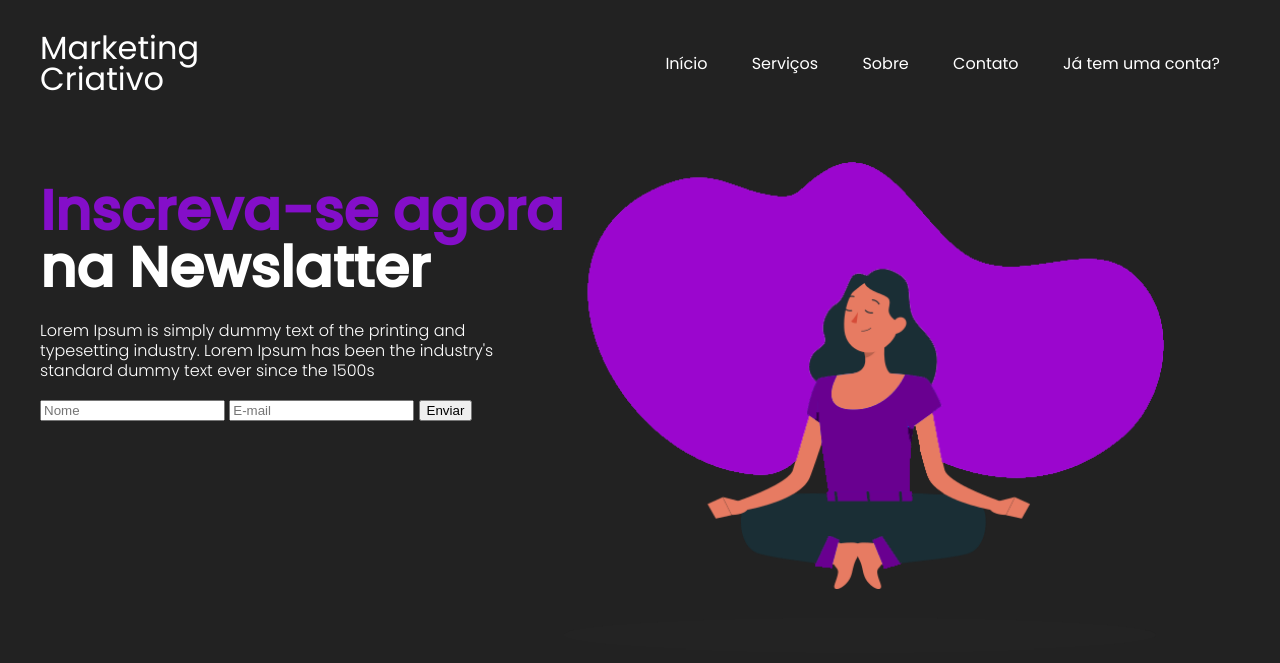
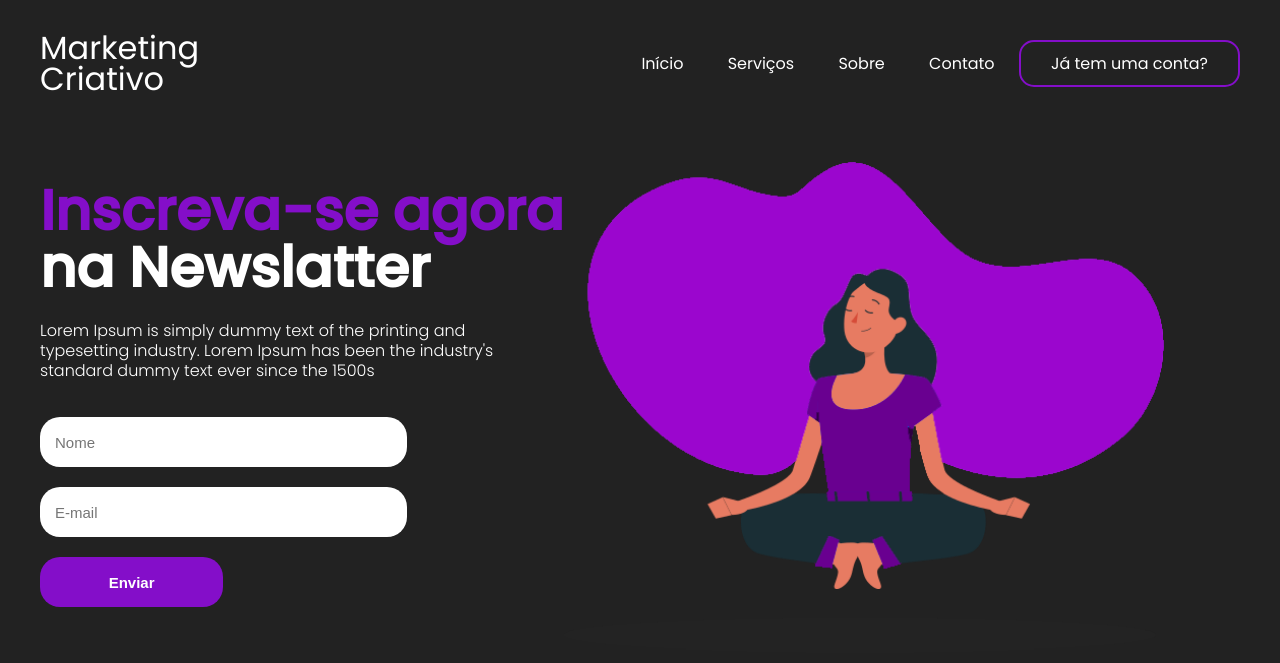
Before and after one commit to otavioaugusto1/Training-with-a-landing-page, a plain HTML site: page index.html in a window 1280 px wide. Drawn offline with Linux system fonts and the light colour scheme.

Commit message:
update css

```diff
--- a/styles/style.css
+++ b/styles/style.css
@@ -47,7 +47,13 @@ span{
   color: rgb(132, 14, 201);
 }
 #inscreva-se-btn{
-
+  border: 2px solid rgb(132, 14, 201);
+  padding: 10px;
+  border-radius: 15px;
+}
+#inscreva-se-btn:hover{
+  background-color: rgb(132, 14, 201);
+  color: white;
 }
 p{
   line-height: 20px;
@@ -59,3 +65,28 @@ img{
   width: 600px;
 
 }
+form{
+  display: flex;
+  flex-direction: column;
+  width: 70%;
+
+}
+input{
+  margin-top: 20px;
+  height: 20px;
+  padding: 15px;
+  border-radius: 20px;
+  border: none;
+  font-size: 15px;
+
+}
+form [type="submit"]{
+  height: 50px;
+  width: 50%;
+  background-color: rgb(132, 14, 201);
+  color: white;
+  font-weight: bold;
+}
+form [type="submit"]:hover{
+  cursor: pointer;
+}
```
